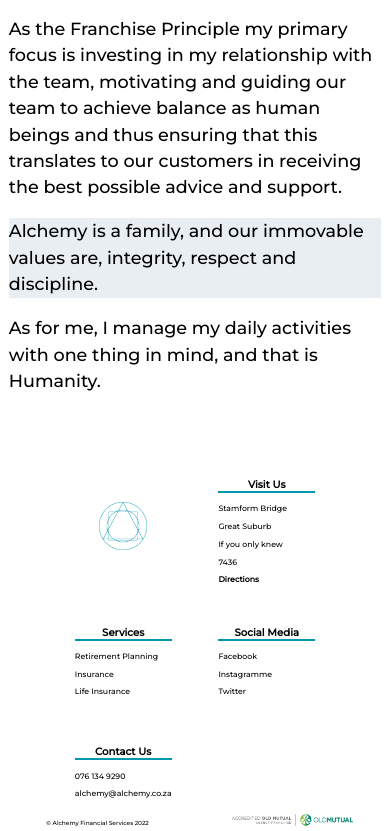
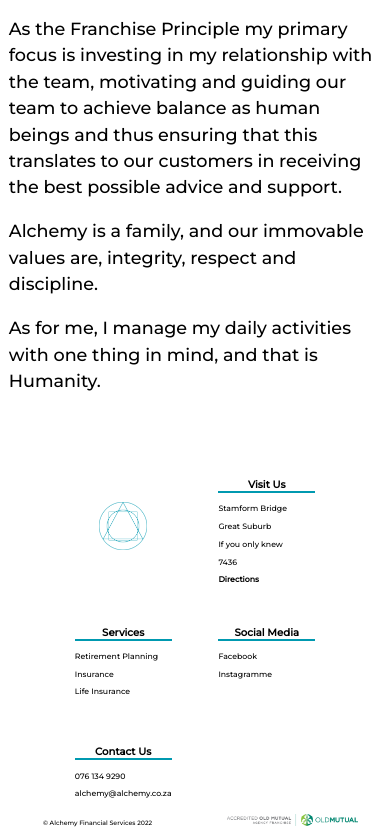
Before and after one commit to Fredz1/Alchemy, a Next.js app: page /aboutus in a window 390 px wide. Shown: the part 988-1819 px from the top of the page. Built offline with nearby package versions, Linux system fonts and the light colour scheme.

Commit message:
webpack update

```diff
--- a/components/Footer.jsx
+++ b/components/Footer.jsx
@@ -53,12 +53,26 @@ const Footer = () => {
           </div>
 
           <div className={style.heading}>
+
             <h4>
               Social Media
             </h4>
-            <p>Facebook</p>
-            <p>Instagramme</p>
-            <p>Twitter</p>
+            <p>
+              <Link href='https://www.facebook.com/alchemy.oldmutual' _blank>
+                <a>
+                  Facebook
+                </a>
+              </Link>
+            </p>
+
+            <p>
+              <Link href="https://www.instagram.com/alchemy.financialservices/">
+                <a>
+                  Instagramme
+                </a>
+              </Link>
+            </p>
+
           </div>
 
           <div className={style.heading}>
--- a/package.json
+++ b/package.json
@@ -18,10 +18,11 @@
     "next": "^12.1.4",
     "react": "^18.0.0",
     "react-dom": "^18.0.0",
-    "react-transition-group": "^4.4.2"
+    "react-transition-group": "^4.4.2",
+    "sharp": "^0.30.3"
   },
   "devDependencies": {
     "eslint": "^8.12.0",
-    "webpack": "^5.71.0"
+    "webpack": "^5.72.0"
   }
 }
--- a/pages/aboutus.jsx
+++ b/pages/aboutus.jsx
@@ -15,7 +15,7 @@ const aboutus = () => {
   return (
     <div className={style.container}>
       <div className={style.bannerImage}>
-        <Image src={ceoImage} layout='fill' objectFit='cover' quality={50}/>
+        <Image src={ceoImage} layout='fill' objectFit='cover' quality={60}/>
       </div>
 
 
--- a/pages/contact.jsx
+++ b/pages/contact.jsx
@@ -58,7 +58,7 @@ const contact = () => {
             Social Media
           </h3>
 
-          <Link href="https://www.facebook.com/fredwil25/" _blank>
+          <Link href="https://www.facebook.com/alchemy.oldmutual" _blank>
             <a>
               <Image src={facebookIcon}/>
             </a>
--- a/styles/aboutus.module.css
+++ b/styles/aboutus.module.css
@@ -21,7 +21,7 @@
 }
 
 .container > div > p:nth-child(odd){
-  background-color: rgba(42, 94, 140, 0.1);
+  font-weight: 500;
 }
 
 .bannerImage{
--- a/styles/footer.module.css
+++ b/styles/footer.module.css
@@ -60,6 +60,11 @@
   top: 40%;
 }
 
+/*
+  Break 768px
+*/
+
+
 @media all and (max-width: 768px){
   .alchemyLogo{
     max-width: 50%;
@@ -93,7 +98,7 @@
     height: 2em;
 
     width: 100%;
-    font-size: 1.5vw;
+    font-size: 1.6vw;
   }
 
   .franchiseLogo{
```
Also changed, not shown: 1 other file (tests, documents, lock files or other folders).
